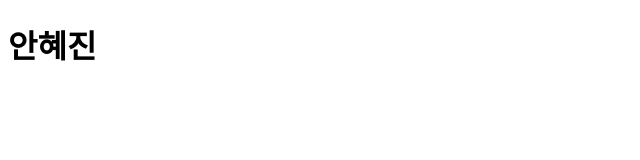
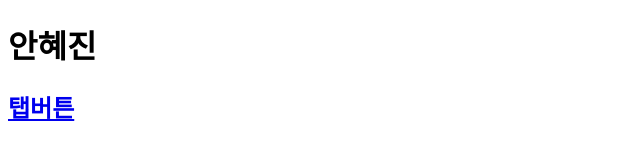
Before and after one commit to hyejin-ahn/ahn, a plain HTML site: page index.html in a window 1280 px wide. Shown: the whole page, without its empty margins (0-640 px from the left). Drawn offline with Linux system fonts and the light colour scheme.

Commit message:
[2017-04-28 안혜진] 탭메뉴추가작업

```diff
--- a/index.html
+++ b/index.html
@@ -6,5 +6,12 @@
 </head>
 <body>
 	<h1>안혜진</h1>
+	<div>
+		<div id="tab_menu">
+			<h2><a href="#">탭버튼</a></h2>
+			<div>
+			</div>
+		</div>
+	</div>
 </body>
 </html>
```
